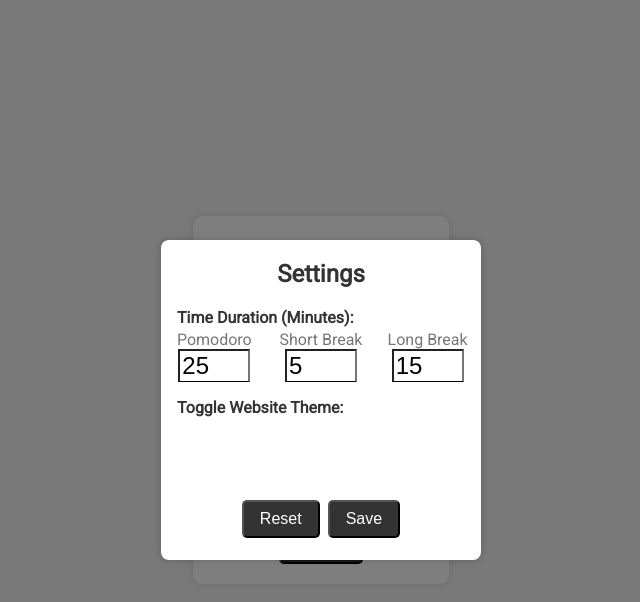
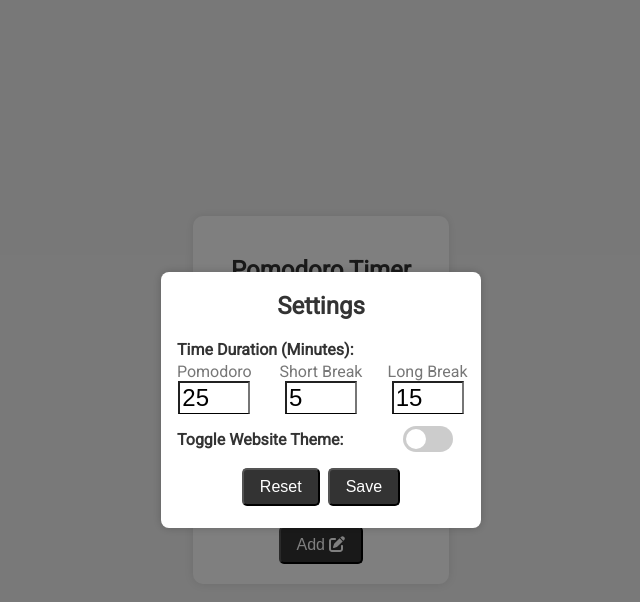
Before and after one commit to hiyodev/pomodoro-app, a React (Create React App) app: page / in a window 1280 px wide. Both pictures are taken after a click on the button 722 px from the left and 447 px from the top of the page. Shown: the top 602 px of the page, without its empty margins (319-959 px from the left). Built offline with nearby package versions, Linux system fonts and the light colour scheme.

Commit message:
Added toggle button

```diff
--- a/src/App.js
+++ b/src/App.js
@@ -10,15 +10,21 @@ function App() {
     JSON.parse(localStorage.getItem("tasks")) || []
   );
 
+  const [darkMode, setDarkMode] = useState(
+    JSON.parse(localStorage.getItem("web-theme")) || false
+  );
+
   useEffect(() => {
-    console.log("Updating localstorage");
-
     localStorage.setItem("tasks", JSON.stringify(tasks));
   }, [tasks]);
 
+  useEffect(() => {
+    localStorage.setItem("web-theme", JSON.stringify(darkMode));
+  }, [darkMode]);
+
   return (
     <div className="container">
-      <TaskContext.Provider value={{ tasks, setTasks }}>
+      <TaskContext.Provider value={{ tasks, setTasks, darkMode, setDarkMode }}>
         <Card></Card>
       </TaskContext.Provider>
     </div>
--- a/src/components/modal/Modal.jsx
+++ b/src/components/modal/Modal.jsx
@@ -1,6 +1,7 @@
-import React, { useState } from "react";
+import React, { useState, useContext } from "react";
 
-import { styled } from "styled-components";
+import { styled, css } from "styled-components";
+import { TaskContext } from "../../App";
 
 const ModalBackground = styled.div`
   position: fixed;
@@ -17,7 +18,7 @@ const ModalContainer = styled.div`
   background-color: rgba(255, 255, 255, 1);
   box-shadow: 0 0 10px rgba(0, 0, 0, 0.2);
   width: 20rem;
-  height: 20rem;
+  height: 16rem;
 `;
 
 const ModalContent = styled.div`
@@ -59,7 +60,7 @@ const ThemeTitle = styled(Title)`
 `;
 
 const ButtonContainer = styled.div`
-  margin-top: 5rem;
+  padding-top: 1em;
 `;
 
 const Button = styled.button`
@@ -75,10 +76,59 @@ const Button = styled.button`
   }
 `;
 
+const ResetButton = styled(Button)`
+  margin-right: 0.5em;
+`;
+
 const SaveButton = styled(Button)``;
 
-const ResetButton = styled(Button)`
-  margin-right: 0.5em;
+const ThemeToggleLabel = styled.label`
+  align-self: end;
+  position: relative;
+  display: inline-block;
+  width: 50px;
+  height: 26px;
+`;
+
+const Slider = styled.span`
+  position: absolute;
+  top: 0;
+  left: 0;
+  right: 0;
+  bottom: 0;
+  background-color: #ccc;
+  border-radius: 34px;
+  transition: 0.4s;
+  cursor: pointer;
+
+  ${(props) =>
+    props.checked &&
+    css`
+      background-color: #2196f3;
+    `}
+`;
+
+const SliderButton = styled.span`
+  position: absolute;
+  content: "";
+  height: 20px;
+  width: 20px;
+  left: 3px;
+  bottom: 3px;
+  background-color: #fff;
+  border-radius: 50%;
+  transition: 0.4s;
+  cursor: pointer;
+
+  ${(props) =>
+    props.checked &&
+    css`
+      transform: translateX(24px);
+    `}
+`;
+
+const ThemeToggleInput = styled.input`
+  display: none;
 `;
 
 function Modal(props) {
@@ -92,9 +142,19 @@ function Modal(props) {
     longBreakDuration: longBreakDuration,
   });
 
+  const themeData = useContext(TaskContext);
+
   const onChangeHandler = (e, propertyName) => {
     setUserInput((currInput) => {
       return { ...currInput, [propertyName]: e.target.value * 60 };
+    });
+  };
+
+  const onResetHandler = () => {
+    setUserInput({
+      pomoDuration: pomoDuration,
+      breakDuration: breakDuration,
+      longBreakDuration: longBreakDuration,
     });
   };
 
@@ -132,9 +192,18 @@ function Modal(props) {
             onChange={(e) => onChangeHandler(e, "longBreakDuration")}
           ></TimerField>
           <ThemeTitle>Toggle Website Theme:</ThemeTitle>
+          <ThemeToggleLabel>
+            <ThemeToggleInput
+              type="checkbox"
+              id="theme-switch"
+              onClick={() => themeData.setDarkMode(!themeData.darkMode)}
+            />
+            <Slider checked={themeData.darkMode} />
+            <SliderButton checked={themeData.darkMode} />
+          </ThemeToggleLabel>
         </ModalContent>
         <ButtonContainer>
-          <ResetButton>Reset</ResetButton>
+          <ResetButton onClick={onResetHandler}>Reset</ResetButton>
           <SaveButton onClick={onSaveHandler}>Save</SaveButton>
         </ButtonContainer>
       </ModalContainer>
```
